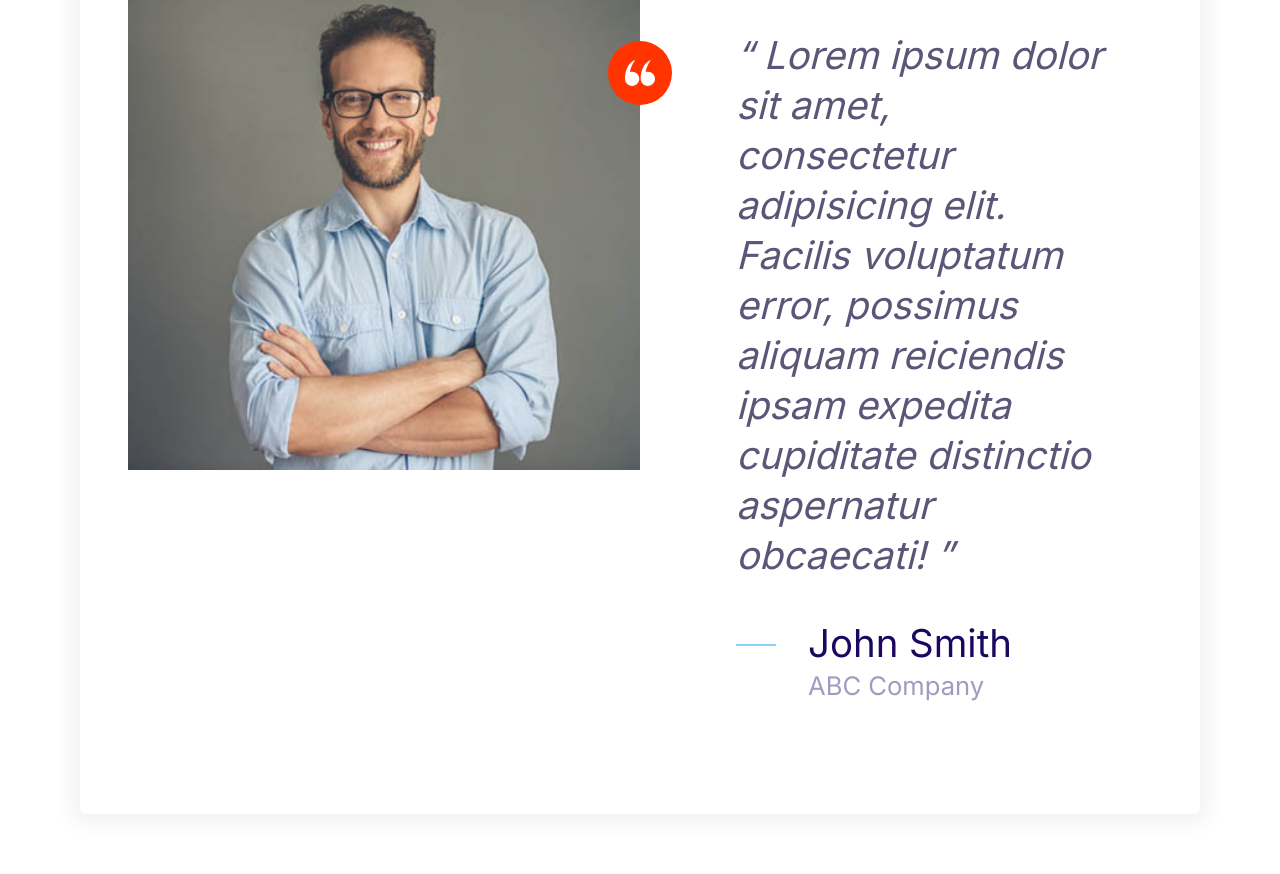
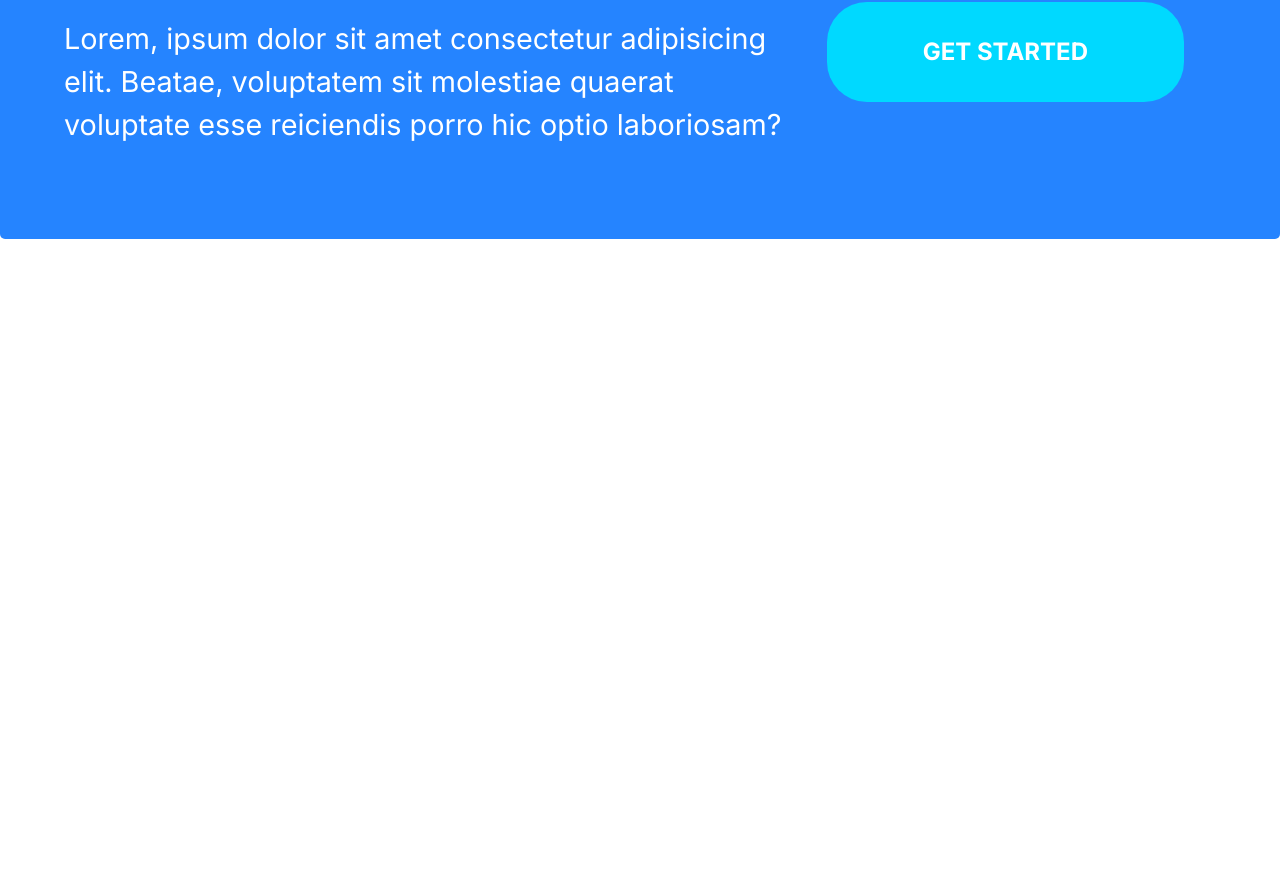
Before and after one commit to vamshi25p/VamshiMoshify, a plain HTML site: page index.html in a window 1280 px wide. Shown: the part 135-1009 px from the top of the page. After the commit the page ends 800 px from the top, so only its background shows below. Drawn offline with Linux system fonts and the light colour scheme.

Commit message:
adding callouts.

```diff
--- a/css/styles.css
+++ b/css/styles.css
@@ -224,6 +224,11 @@ a{
     background: #fff;
     color: var(--color-headings);
     border: 2px solid --color-headings;
+}
+
+.btn--stretched{
+    padding-left: 6rem;
+    padding-right: 6rem;
 }
 
 .btn--outline:hover{
@@ -465,3 +470,43 @@ a{
         margin-left: 6rem;
     }
 }
+
+.callout{
+    border-radius: 5px;
+    padding: 4rem;
+}
+
+.callout--primary{
+    background: var(--color-primary);
+    color: white;
+}
+
+.callout__heading{
+    color: white;
+    margin-top: 0;
+    font-size: 3rem;
+}
+
+.callout .btn{
+    justify-self: center;
+    align-self: center;
+}
+
+.callout__content{
+    text-align: center;
+}
+
+@media screen and (min-width: 768px) {
+    .callout .grid--1x2{
+        grid-template-columns: 1fr auto;
+    }
+
+    .callout__content{
+        text-align: left;
+    }
+
+    .callout .btn{
+        justify-self: start;
+        margin: 0 2rem;
+    }
+}
--- a/index.html
+++ b/index.html
@@ -14,37 +14,18 @@
       rel="stylesheet"
     />
   </head>
-  <body style="padding: 5rem">
-    <div class="card testimonial">
+  <body>
+    <div class="callout callout--primary">
       <div class="grid grid--1x2">
-        <div class="testimonial__image">
-          <img src="images/testimonial.jpg" alt="A happy, smiling customer" />
-          <span class="icon-container icon-container--accent">
-            <svg class="icon icon--white icon--small">
-              <use xlink:href="images/sprite.svg#quotes"></use>
-            </svg>
-          </span>
+        <div class="callout__content">
+          <h2 class="callout__heading">Ready to Get Started?</h2>
+          <p>
+            Lorem, ipsum dolor sit amet consectetur adipisicing elit. Beatae,
+            voluptatem sit molestiae quaerat voluptate esse reiciendis porro hic
+            optio laboriosam?
+          </p>
         </div>
-        <blockquote class="quote">
-          <p class="quote__text">
-            Lorem ipsum dolor sit amet, consectetur adipisicing elit. Facilis
-            voluptatum error, possimus aliquam reiciendis ipsam expedita
-            cupiditate distinctio aspernatur obcaecati!
-          </p>
-          <footer>
-            <div class="media">
-              <div class="media__image">
-                <svg class="icon icon--primary quote__line">
-                  <use xlink:href="images/sprite.svg#line"></use>
-                </svg>
-              </div>
-              <div class="media__body">
-                <h3 class="media__title quote__author">John Smith</h3>
-                <p class="quote__organization">ABC Company</p>
-              </div>
-            </div>
-          </footer>
-        </blockquote>
+        <a href="#" class="btn btn--secondary btn--stretched">Get Started</a>
       </div>
     </div>
   </body>
```
Also changed, not shown: components/callout.html (added, +13 -0 lines).
